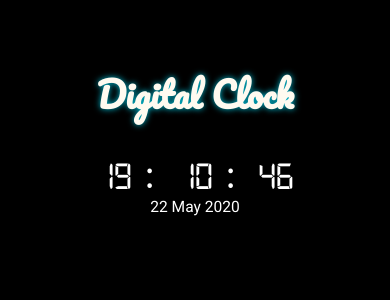
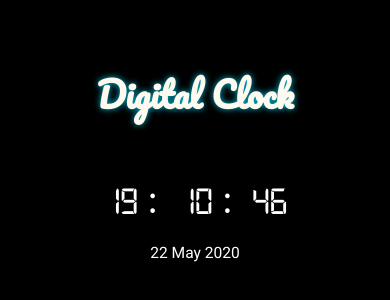
Before and after one commit to adelakuntobi/Digital-clock, a plain HTML site: page index.html in a window 390 px wide. Shown: the part 136-436 px from the top of the page. Drawn offline with Linux system fonts and the light colour scheme.

Commit message:
Update style.css

```diff
--- a/style.css
+++ b/style.css
@@ -39,6 +39,9 @@ h1{
   h1{
     font-size: 35px;
   }
+  .div{
+    margin: 10% 1%;
+  }
   #date{
     font-size: 4vw;
   }
```
